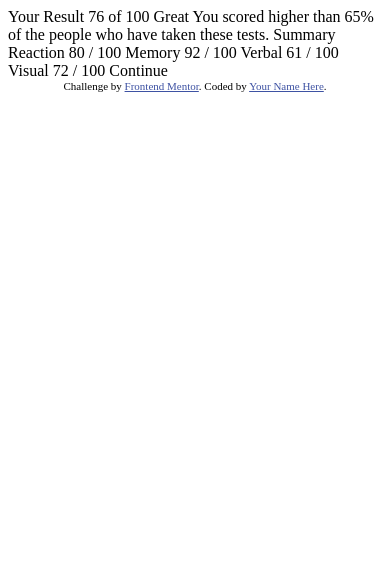
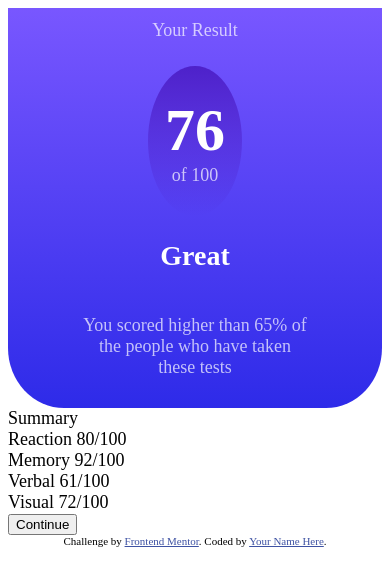
Before and after one commit to Stefania-P11/results-summary, a plain HTML site: page index.html in a window 390 px wide. Drawn offline with Linux system fonts and the light colour scheme.

Commit message:
Created the Final Score section for the mobile version

```diff
--- /dev/null
+++ b/assets/style.css
@@ -0,0 +1,121 @@
+
+
+/* Box Model Hack */
+* {
+    box-sizing: border-box;
+}
+
+/* Clear fix hack */
+.clearfix:after {
+    content: ".";
+    display: block;
+    clear: both;
+    visibility: hidden;
+    line-height: 0;
+    height: 0;
+}
+
+.clear {
+   clear: both;
+}
+
+/******************************************
+/* BASE STYLES
+/*******************************************/
+
+
+body{
+
+
+}
+
+.attribution {
+
+    font-size: 11px;
+    text-align: center;
+
+}
+
+.attribution a {
+
+    color: hsl(228, 45%, 44%);
+
+}
+
+/* Change max-width to 375 when ready to test for mobile */
+
+@media screen and (max-width: 575px){
+
+    /* Final Score Display Box */
+
+    body {
+
+        font-size: 18px;
+    }
+    .final-score,
+    .final-score div{
+
+        height:400px;
+        background: linear-gradient(hsl(252, 100%, 67%), hsl(241, 81%, 54%));
+        border-bottom-left-radius: 15%;
+        border-bottom-right-radius: 15%;
+        width:100%;
+        text-align: center;
+        display:flex;
+        flex-direction:column;
+        justify-content: space-around;
+        align-items: center;
+        color: hsla(0, 0%, 100%, 0.7);
+
+    }
+
+    .final-score div {
+
+        height:150px;
+        background:linear-gradient(hsla(256, 72%, 46%, 1), hsla(241, 72%, 46%, 0));
+        width:25%;
+        border-radius: 50%;
+        justify-content: center;
+
+    }
+
+    .final-score div > span:first-child {
+        font-size: 60px;
+    }
+
+    .final-score div + span {
+
+        font-size: 28px;
+    }
+
+    .final-score p {
+
+        width:60%;
+    }
+    .white {
+
+        color:white;
+        font-weight: 700;
+    }
+
+
+
+
+
+
+}
+
+/******************************************
+/* LAYOUT
+/*******************************************/
+header {
+
+}
+
+footer {
+
+}
+
+/******************************************
+/* ADDITIONAL STYLES
+/*******************************************/
--- a/index.html
+++ b/index.html
@@ -5,39 +5,47 @@
   <meta name="viewport" content="width=device-width, initial-scale=1.0"> <!-- displays site properly based on user's device -->
 
   <link rel="icon" type="image/png" sizes="32x32" href="./assets/images/favicon-32x32.png">
-
+  <link rel="stylesheet" href="assets/style.css">
   <title>Frontend Mentor | Results summary component</title>
 
-  <!-- Feel free to remove these styles or customise in your own stylesheet 👍 -->
-  <style>
-    .attribution { font-size: 11px; text-align: center; }
-    .attribution a { color: hsl(228, 45%, 44%); }
-  </style>
+  <!-- Feel free to remove these styles or customize in your own stylesheet 👍 -->
+
 </head>
 <body>
 
-  Your Result
-  76
-  of 100
+  <section class="final-score">
+    <span>Your Result</span>
+    <div>
+      <span class="white">76</span>
+      <span>of 100</span>
+    </div>
+    <span class="white">Great</span>
+    <p>You scored higher than 65% of the people who have taken these tests</p>
+  </section>
 
-  Great
-  You scored higher than 65% of the people who have taken these tests.
+  <section>
+    <span>Summary</span>
+    <div>
+      <span>Reaction</span>
+      <span>80/100</span>
+    </div>
 
-  Summary
+    <div>
+      <span>Memory</span>
+      <span>92/100</span>
+    </div>
 
-  Reaction
-  80 / 100
+    <div>
+      <span>Verbal</span>
+      <span>61/100</span>
+    </div>
 
-  Memory
-  92 / 100
+    <div>
+      <span>Visual</span>
+      <span>72/100</span>
+    </div>
 
-  Verbal
-  61 / 100
-
-  Visual
-  72 / 100
-
-  Continue
+  <button>Continue</button>
 
   <div class="attribution">
     Challenge by <a href="https://www.frontendmentor.io?ref=challenge" target="_blank">Frontend Mentor</a>.
```
Also changed, not shown: 2 other files.
